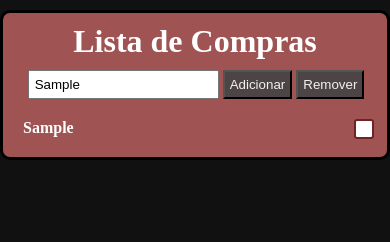
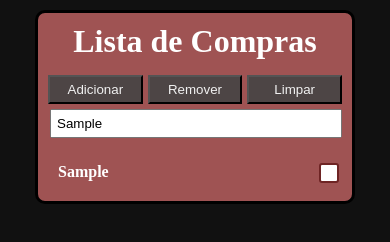
Before and after one commit to JosueFernandes7/Todolist, a plain HTML site: page index.html in a window 390 px wide. Both pictures are taken after typing "Sample" into the empty fields and a click on the button "Adicionar". Drawn offline with Linux system fonts and the light colour scheme.

Commit message:
removeAll

```diff
--- a/index.html
+++ b/index.html
@@ -14,10 +14,11 @@
         <div class="content">
             <h1>Lista de Compras</h1>
 
-                <input id="input" type="text" placeholder="Cadastre um Item">
 
-                <button id="submit">Adicionar</button>
+            <input id="input" type="text" placeholder="Cadastre um Item">
+                <button id="submit" >Adicionar</button>
                 <button id="remove">Remover</button>
+                <button id="removeAll">Limpar</button>
 
                 <div id="resultado"></div>
         </div>
--- a/script.js
+++ b/script.js
@@ -2,31 +2,46 @@
 const input = document.getElementById('input'); // cadastro
 const submit = document.getElementById('submit'); // adicionar
 const remove = document.getElementById('remove'); // remover
+const removeAll = document.getElementById('removeAll'); // remover
 let resultado = document.getElementById('resultado');
 
 let itens;
-let marcado;
+let checkBox = [];
+
+submit.addEventListener('click', addItem);
+remove.addEventListener('click', removeItem);
+removeAll.addEventListener('click', removeAllItems);
+
+
 
 function addItem() {
     if(input.value != '') {
         resultado.innerHTML += `<p style="">${input.value}<input type="checkbox" class="Visible"></p>`;
-        let p = document.querySelectorAll('#resultado p');
-        let check = document.querySelectorAll('#resultado p input[type=checkbox]');
-        itens = Array.from(p);
-        marcado = Array.from(check);
+        checkBox = atualizaArray('input[type=checkbox]');
+        itens = atualizaArray('#resultado p');
     } else {
         alert('Item Inválido, tente novamente');
     }
 }
 
-submit.addEventListener('click', addItem);
-
-remove.addEventListener('click', removeItem);
 function removeItem() {
-    marcado.forEach(item => {
-        if(item.checked && item != undefined){
+    checkBox.forEach(item => {
+        if(item.checked){
             item.parentNode.remove();
         }
     })
+    checkBox = atualizaArray('input[type=checkbox]');
+    itens = atualizaArray('#resultado p');
+}
+function removeAllItems() {
+    checkBox.forEach(item => item.parentNode.remove());
+}
 
+function checkItem(e) {
+    if(e.target.checked) {
+        console.log('checkado')
+    }
 }
+function atualizaArray(nodeList) {
+    return Array.from(document.querySelectorAll(nodeList));
+}
--- a/style.css
+++ b/style.css
@@ -10,7 +10,8 @@ body {
     margin-top: 10px;
 }
 .content{
-    overflow:hidden;
+    overflow: auto;
+    max-height:600px;
     margin: 0 auto;
     background-color: rgba(196, 101, 101, 0.801);
     padding:10px;
@@ -18,10 +19,13 @@ body {
     border-radius: 10px;
     border: 3px solid black;
     box-sizing: border-box;
-    max-width: 500px;
-
+    width: 500px;
+    display: grid;
+    grid-template-columns: repeat(4,1fr);
+    gap: 5px;
 }
 .container h1{
+    grid-column: 1 / -1;
     padding-bottom: 10px;
 }
 input{
@@ -64,6 +68,7 @@ input[type=checkbox]:checked:after {
 }
 
 #resultado{
+    grid-column: 1 / -1;
     text-align: left;
     padding:10px;
     font-weight: bold;
@@ -99,3 +104,13 @@ button:hover {
     background: #111;
     color: #fff;
 }
+@media (max-width:500px) {
+    .content {
+        width: 320px;
+        grid-template-columns: 1fr 1fr 1fr;
+    }
+    input[type="text"] {
+        grid-column: 1/-1;
+        grid-row: 3;
+    }
+}
```
